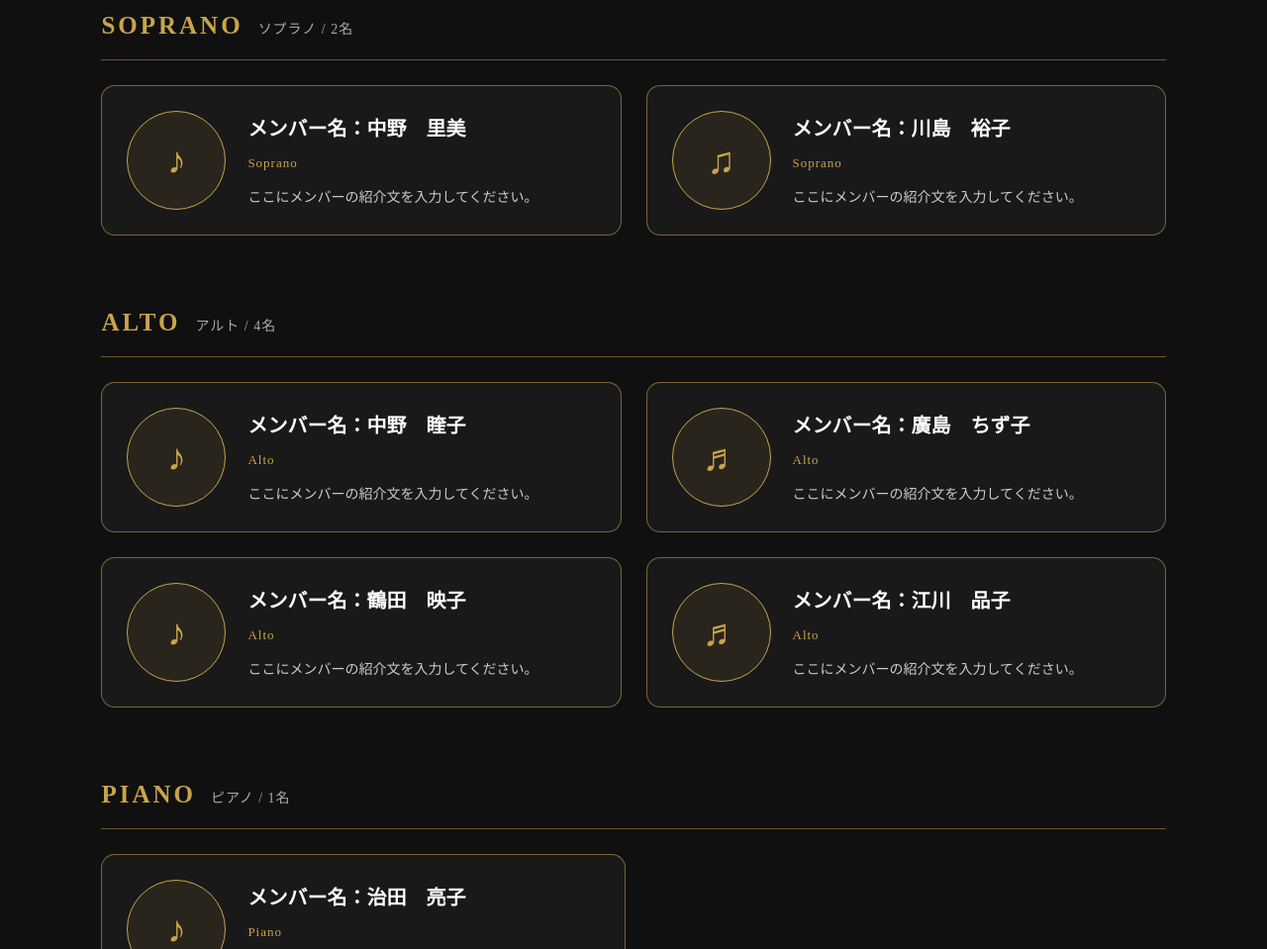
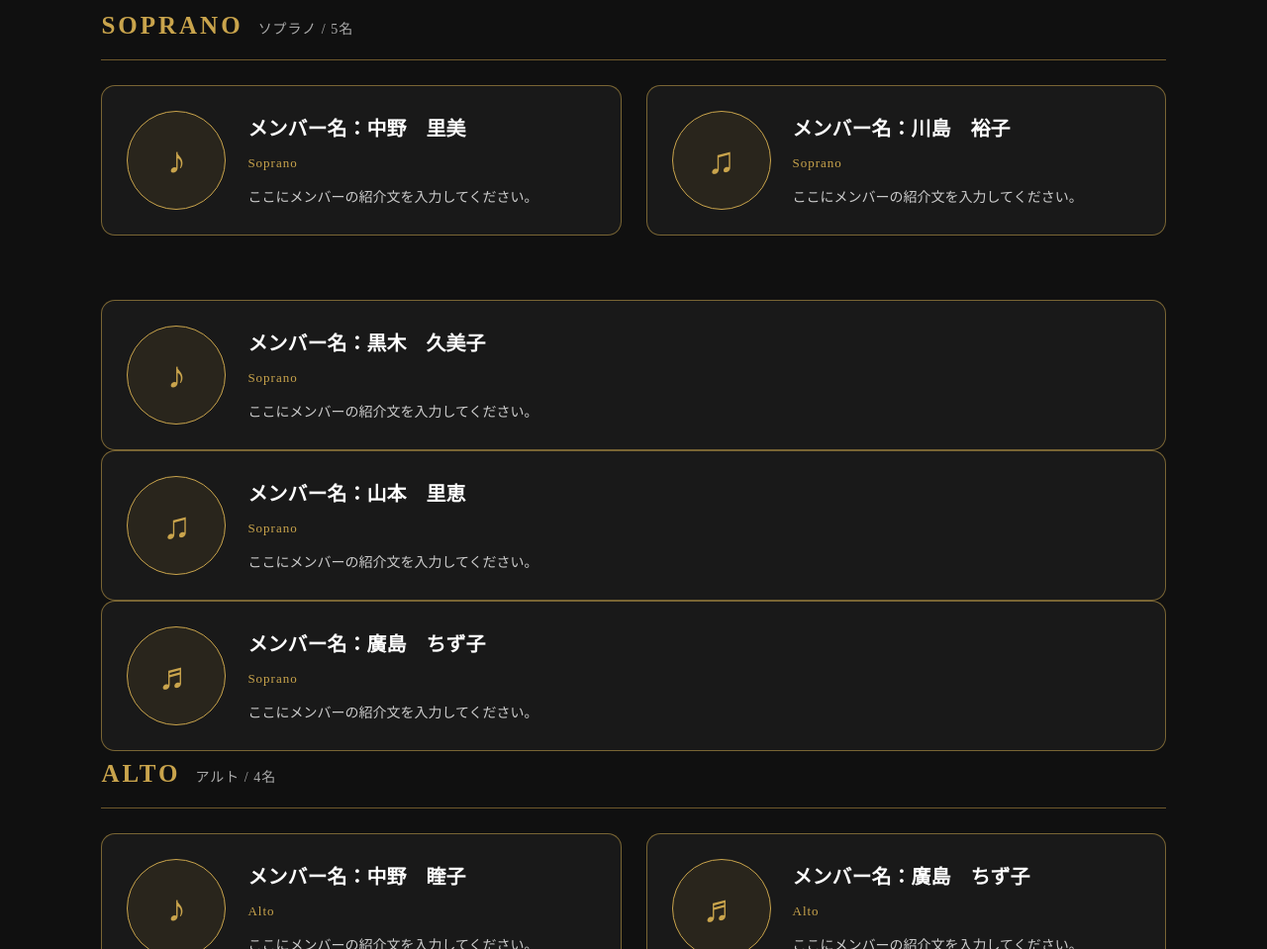
Before and after one commit to Mee4ii/Jazz, a plain HTML site: page index.html in a window 1280 px wide. Shown: the part 3072-4031 px from the top of the page at 99% size. Drawn offline with Linux system fonts and the light colour scheme; files whose address does not match are found by name.

Commit message:
ソプラノメンバーを5人に変更

```diff
--- a/index.html
+++ b/index.html
@@ -163,7 +163,7 @@
 
             <h3 class="member-group-title">
                 SOPRANO
-                <span>ソプラノ / 2名</span>
+                <span>ソプラノ / 5名</span>
             </h3>
 
             <div class="member-grid">
@@ -212,6 +212,73 @@
             </div>
 
         </div>
+
+        <div class="member-card">
+
+                    <div class="member-photo">
+                        ♪
+                    </div>
+
+                    <div class="member-info">
+
+                        <h4>メンバー名：黒木　久美子</h4>
+
+                        <p class="member-part">Soprano</p>
+
+                        <p>
+                            ここにメンバーの紹介文を入力してください。
+                        </p>
+
+                    </div>
+
+                </div>
+
+            </div>
+
+        </div>
+        <div class="member-card">
+
+                    <div class="member-photo">
+                        ♫
+                    </div>
+
+                    <div class="member-info">
+
+                        <h4>メンバー名：山本　里恵</h4>
+
+                        <p class="member-part">Soprano</p>
+
+                        <p>
+                            ここにメンバーの紹介文を入力してください。
+                        </p>
+
+                    </div>
+
+                </div>
+
+            </div>
+
+        </div>
+
+        <div class="member-card">
+
+                    <div class="member-photo">
+                        ♬
+                    </div>
+
+                    <div class="member-info">
+
+                        <h4>メンバー名：廣島　ちず子</h4>
+
+                        <p class="member-part">Soprano</p>
+
+                        <p>
+                            ここにメンバーの紹介文を入力してください。
+                        </p>
+
+                    </div>
+
+                </div>
 
 
         <!-- Alto -->
```
